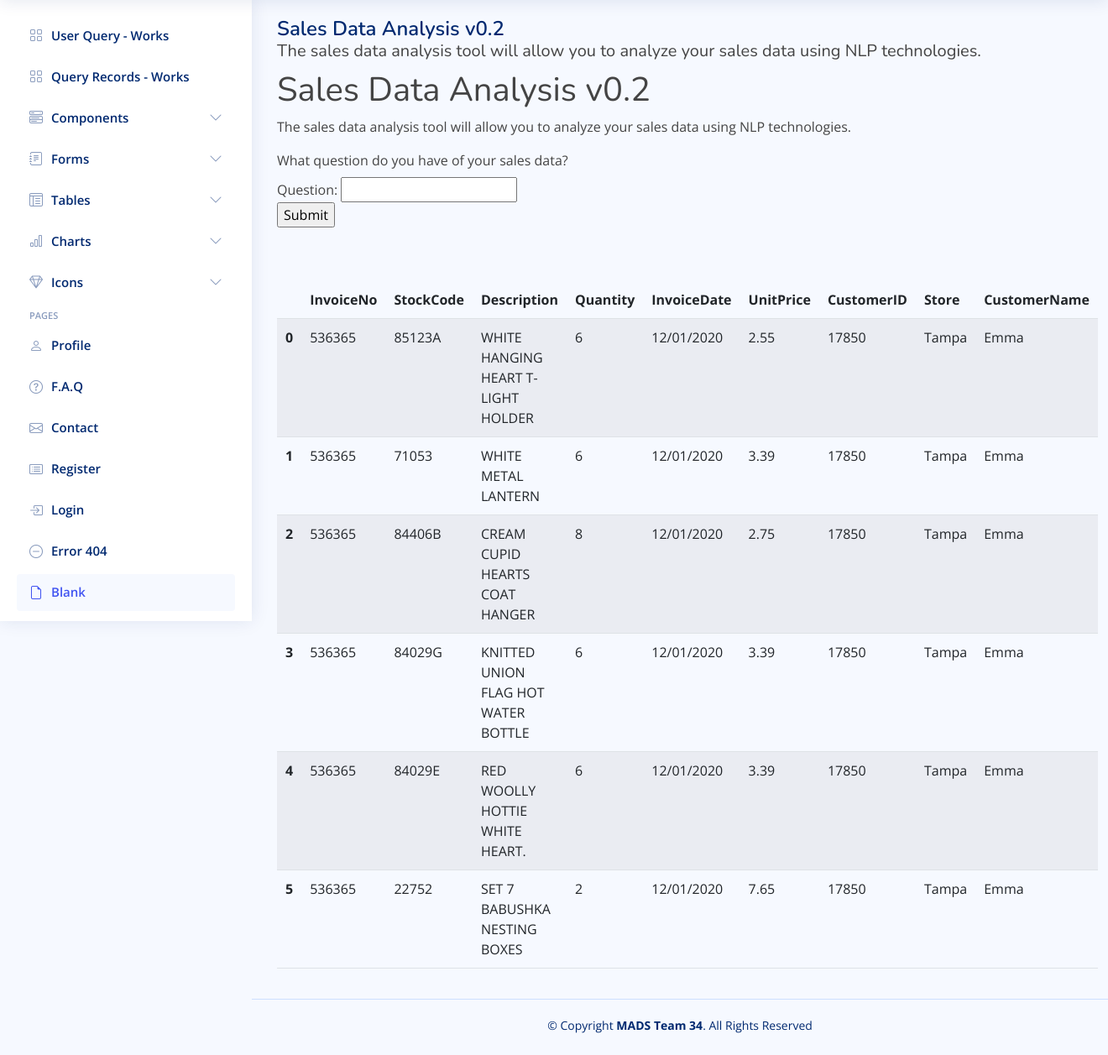
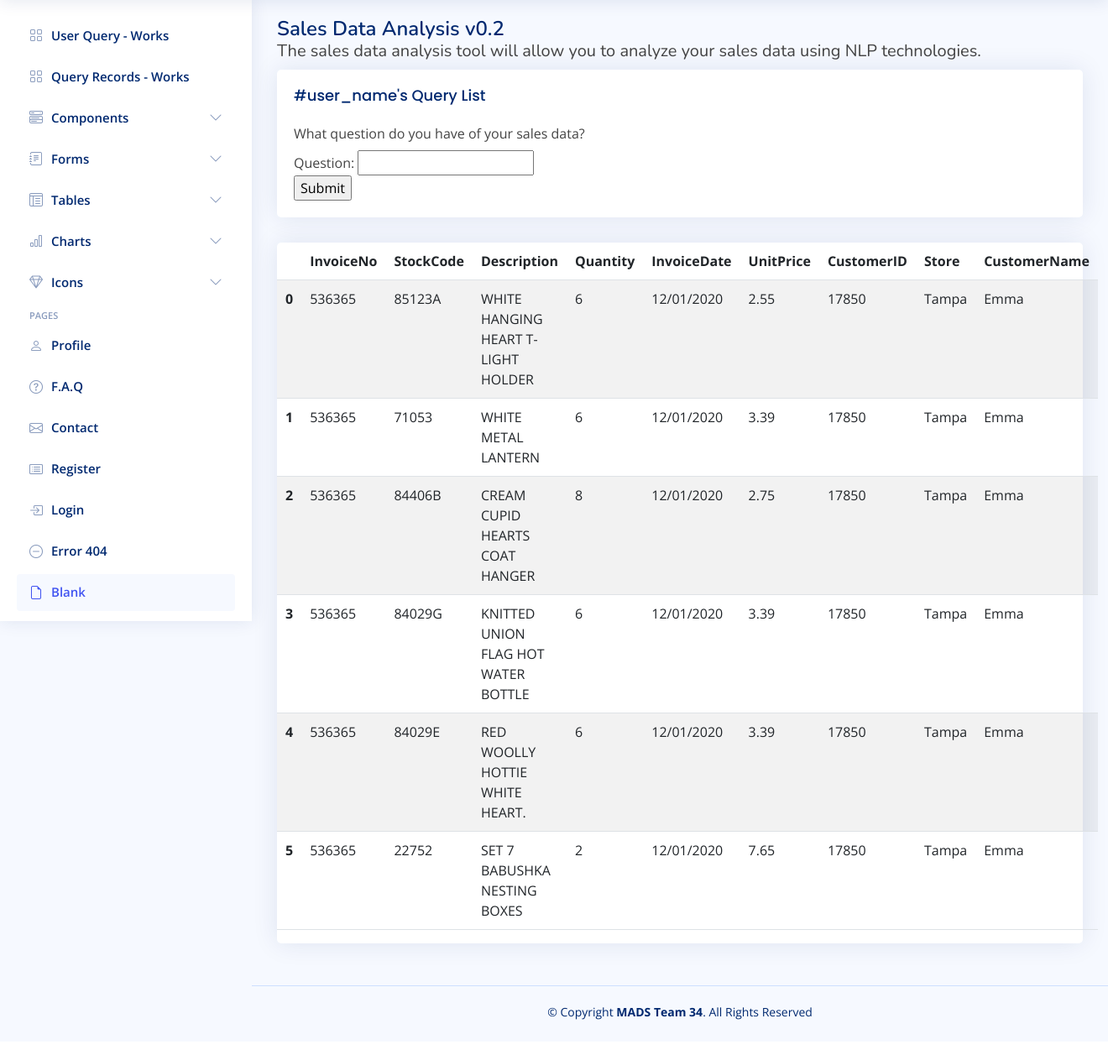
Before and after one commit to Wenjun-Mao/siads699, a Django app: page /example2/ in a window 1320 px wide. Shown: the part 60-1317 px from the top of the page at 84% size. After the commit the page ends 1275 px from the top, so only its background shows below. Run offline with Django 4.2, Linux system fonts and the light colour scheme; some libraries are stand-ins or nearby versions.

Commit message:
userquery UI

```diff
--- a/siads699/example2/templates/example2/query.html
+++ b/siads699/example2/templates/example2/query.html
@@ -7,13 +7,13 @@
 </div><!-- End Page Title -->
 
 
+<section class="section">
 
-<h1>Sales Data Analysis v0.2</h1>
-<p>The sales data analysis tool will allow you to analyze your sales data using NLP technologies.</p>
-    <div class = 'row'>
-        <div class="col-lg-10">
-            <div class="mb-3">
-<!--                <h1>Ask me a question</h1>-->
+  <div class="col-lg-12">
+
+    <div class="card">
+      <div class="card-body">
+        <h5 class="card-title">#user_name's Query List</h5>
           <label for="dataAnalysis" class="form-label">What question do you have of your sales data?</label>
           <form method="post">
               {% csrf_token %}
@@ -30,9 +30,15 @@
               <h2>Answer:</h2>
               <p>{{ response }}</p>
           {% endif %}
+
       </div>
-            <br>
-            <br>
+    </div>
+  </div>
+
+
+
+  <div class="col-lg-12">
+    <div class="card">
       <table class="table table-striped">
         <thead>
           <tr style="text-align: left;">
@@ -124,7 +130,8 @@
           </tr>
         </tbody>
       </table>
+
     </div>
   </div>
-
+</section>
 {% endblock %}
```
Lines whose indentation alone changed are shown as unchanged.
